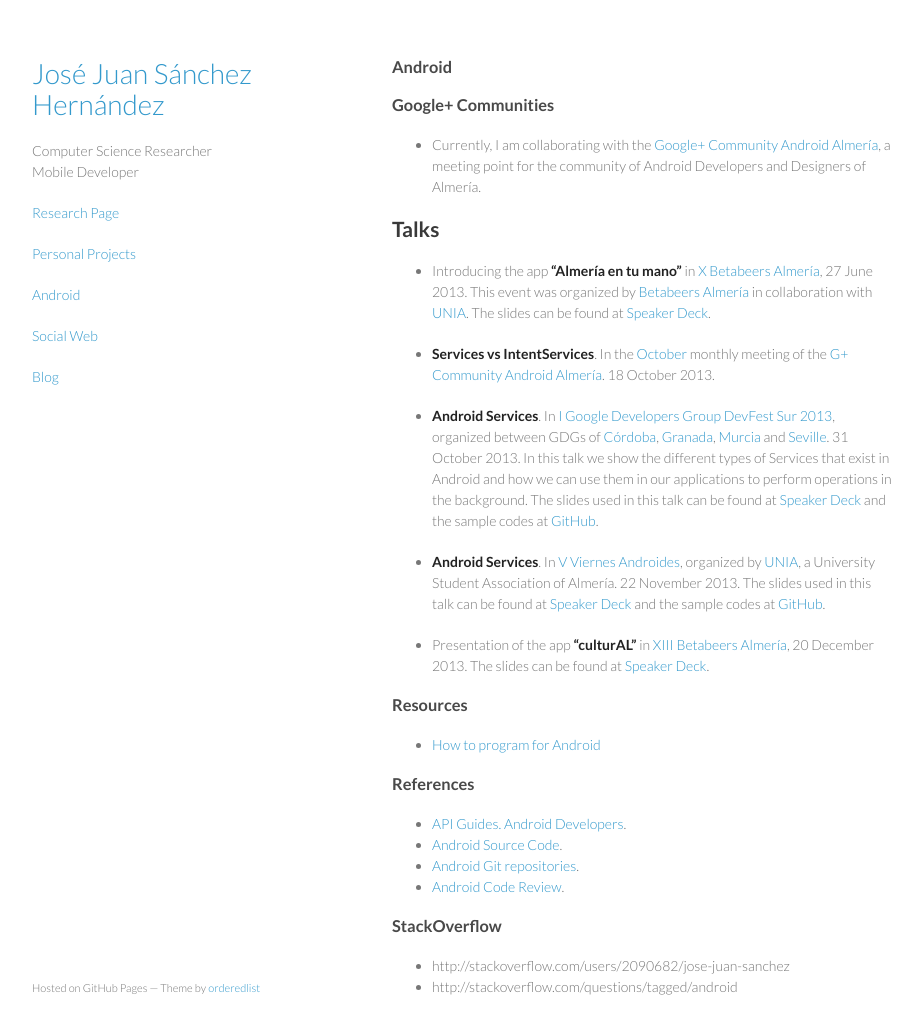
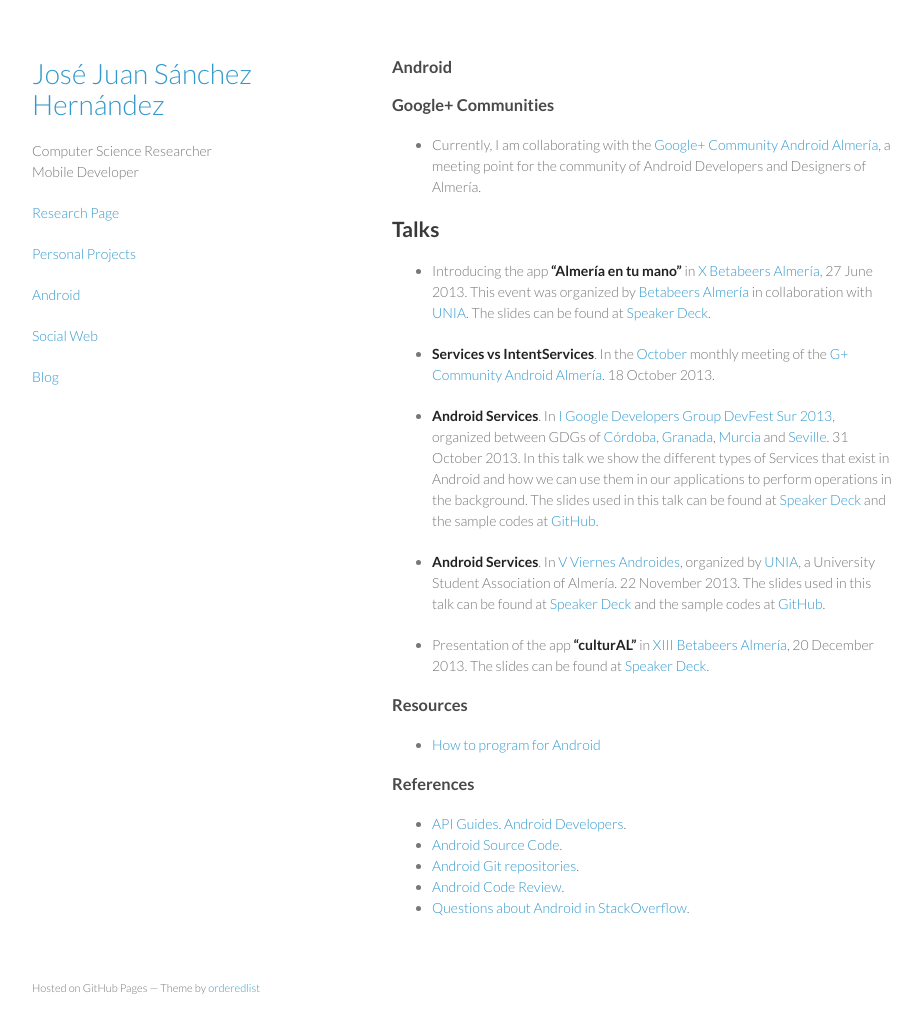
Before and after one commit to josejuansanchez/josejuansanchez.github.io, a Jekyll site: the page built from android/index.md, in a window 1280 px wide and 1067 px high. Shown: the top 1034 px of the window, without its empty margins (178-1100 px from the left). Built offline with Jekyll 4.4.1, drawn with Linux system fonts in a browser that asks for light colours.

Commit message:
Update index.md

```diff
--- a/android/index.md
+++ b/android/index.md
@@ -32,8 +32,4 @@
   * [Android Source Code](http://source.android.com).
   * [Android Git repositories](https://android.googlesource.com).
   * [Android Code Review](https://android-review.googlesource.com/).
-
-
-### StackOverflow
-  * http://stackoverflow.com/users/2090682/jose-juan-sanchez
-  * http://stackoverflow.com/questions/tagged/android
+  * [Questions about Android in StackOverflow](http://stackoverflow.com/questions/tagged/android).
```
